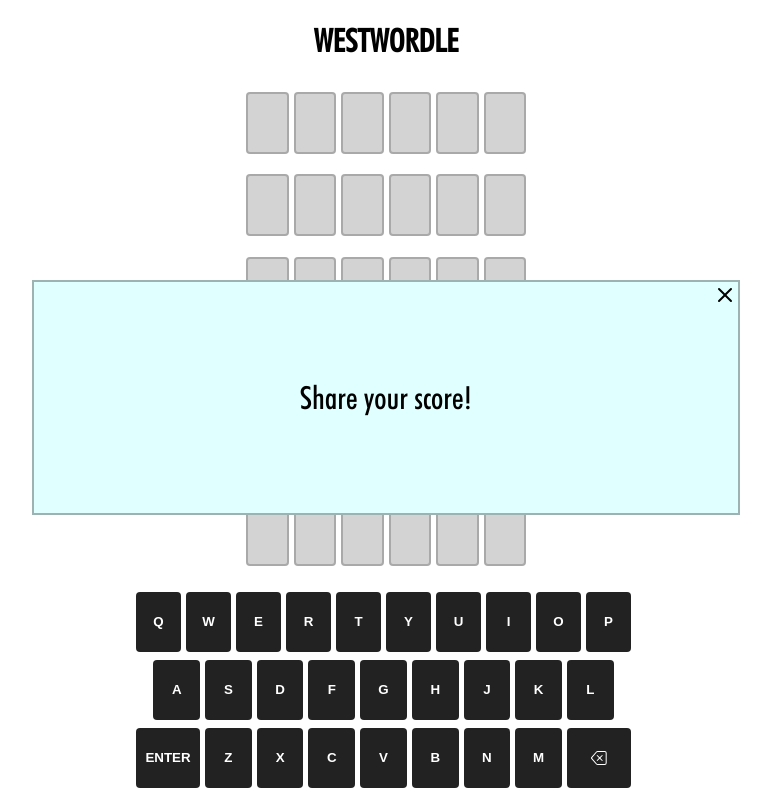
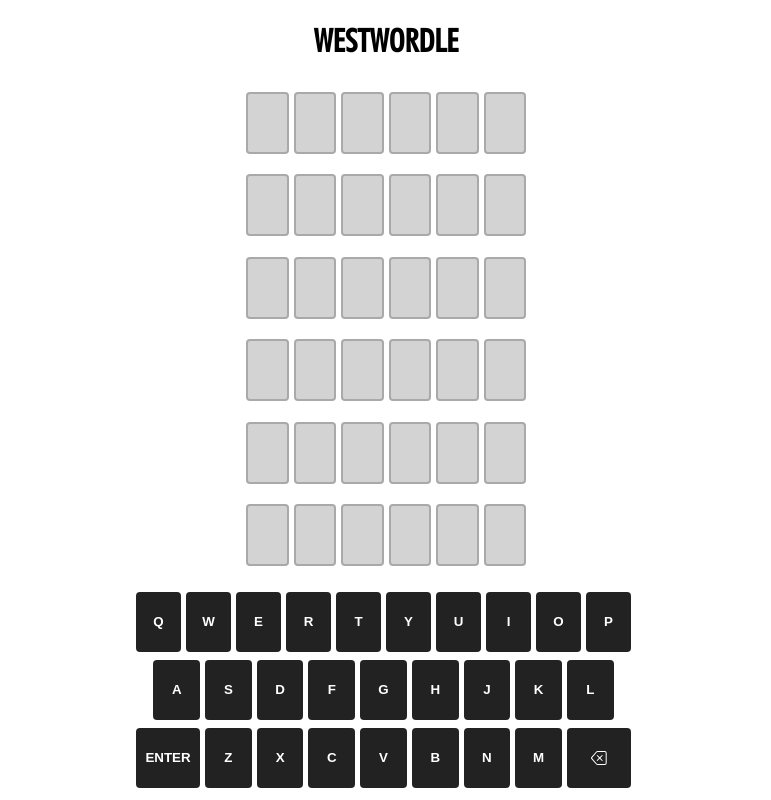
Before and after one commit to rileong/WordleClone, a React (Create React App) app: page / in a window 1280 px wide. Shown: the whole page, without its empty margins (254-1025 px from the left). Built offline with nearby package versions, Linux system fonts and the light colour scheme.

Commit message:
awesome popup

```diff
--- a/src/App.tsx
+++ b/src/App.tsx
@@ -38,15 +38,18 @@ function App(props: propInterface) {
     [],
     [],
   ])
+  const [popupShown, setPopupShown] = useState(false) // TODO: eventually use create context to share this between child component
+  const [gameDone, setGameDone] = useState(false)
 
   // const handleKeyDown = useCallback((char: string) => {
-  function handleKeyDown(char: string) { // PUT THESE FUNCTIONS IN USE EFFECT (?)
+  function handleKeyDown(char: string) { // TODO: PUT THESE FUNCTIONS IN USE EFFECT (?)
     if (char === "Enter") char = '↵'
     if (char === "Backspace") char = '←'
     const checker = new RegExp('^[a-zA-Z←↵]{1}$')
-    if (!checker.test(char) || guessCount === 6) { // not a valid key
+    if (!checker.test(char) || guessCount === 6) { // not a valid key or used up guesses
       return
     }
+    if (gameDone) return
     if (char === '↵') {
       if (charMatrix[guessCount].length !== props.letterCount) return
       let wordGuess:any = charMatrix[guessCount]
@@ -79,7 +82,7 @@ function App(props: propInterface) {
   const actuallyHandleKeyDown = useCallback((e: KeyboardEvent) => {
     e.preventDefault()
     handleKeyDown(e.key)
-  }, [guessCount])
+  }, [guessCount, gameDone])
 
   function guess(guess: string) { // PUT THESE FUNCTIONS IN USE EFFECT (?)
     guess = guess.toLowerCase()
@@ -138,6 +141,11 @@ function App(props: propInterface) {
           }
         }
       })
+      const correctGuess = guessrow.every(item => item === 3)
+      if (correctGuess) {
+        setPopupShown(true)
+        setGameDone(true)
+      }
     }, (props.letterCount * ANIM_DELAY + 0.2) * 1000)
     setColorMatrix(current => {
       current[guessCount] = guessrow
@@ -170,7 +178,7 @@ function App(props: propInterface) {
         el.replaceWith(el.cloneNode(true))
       })
     }
-  }, [guessCount])
+  }, [guessCount, gameDone])
 
   function renderItems(n: number) {
     let retval = []
@@ -184,7 +192,7 @@ function App(props: propInterface) {
   return (
     <div className="App">
       <h1>WESTWORDLE</h1>
-      <Popup visible={true}></Popup>
+      <Popup setPopupShown={setPopupShown} popupShown={popupShown} colorMatrix={colorMatrix}></Popup>
       <div id="outerguess">
       <div id="guesscont">
       <div className="lettersCont">
--- a/src/Components/Popup/Popup.tsx
+++ b/src/Components/Popup/Popup.tsx
@@ -2,24 +2,46 @@ import './popup.css'
 import { useState, useEffect } from 'react'
 
 interface visible {
-    visible: boolean
+    setPopupShown: (param: boolean) => void
+    popupShown: boolean
+    colorMatrix: number[][]
 }
+
+const EMOJI_CODES = [
+    '⬜',
+    '⬛',
+    '🟨',
+    '🟦'
+]
 
 export default function Popup(props: visible) {
 
-    const [visible, setVisible] = useState(props.visible)
+    function handlePopupClose() {
+        // setVisible(prev => !prev)
+        props.setPopupShown(false)
+    }
 
-    useEffect(() => {
-        setVisible(props.visible)
-    }, [props.visible])
+    function renderText() {
+        const d = new Date()
+        let retString = `${d.getMonth() + 1}/${d.getDate()}/${d.getFullYear().toString().substring(2)}\n`
+        props.colorMatrix.forEach((row) => {
+            row.forEach((color) => {
+                retString = retString.concat(EMOJI_CODES[color])
+            })
+            retString = retString.concat('\n')
+        })
+        return retString
+    }
 
-    function handlePopupClose() {
-        setVisible(prev => !prev)
+    function copyScore() {
+
     }
 
     return (
-        <div className={`popup ${visible ? '' : 'notvisible'}`}>
-            <p>Share your score!</p>
+        <div className={`popup ${props.popupShown ? '' : 'notvisible'}`}>
+            <p className='header'>Share your score!</p>
+            <button onClick={copyScore}>Copy</button>
+            <p>{renderText()}</p>
             <svg onClick={handlePopupClose} xmlns="http://www.w3.org/2000/svg" width="16" height="16" fill="currentColor" className="bi bi-x" viewBox="0 0 16 16">
             <path d="M4.646 4.646a.5.5 0 0 1 .708 0L8 7.293l2.646-2.647a.5.5 0 0 1 .708.708L8.707 8l2.647 2.646a.5.5 0 0 1-.708.708L8 8.707l-2.646 2.647a.5.5 0 0 1-.708-.708L7.293 8 4.646 5.354a.5.5 0 0 1 0-.708z"/>
             </svg>
--- a/src/Components/Popup/popup.css
+++ b/src/Components/Popup/popup.css
@@ -6,19 +6,66 @@
     border-color: rgba(0, 0, 0, 0.3);
     /* padding: 15%; */
     width: 55%;
-    font-size: 2em;
+    /* font-size: 2em; */
     padding-top: 5%;
     padding-bottom: 5%;
+    border-radius: 15px;
+    white-space: pre-line;
+    transition: 0.5s;
+}
+
+.popup button {
+    /* color: green; */
+    background-color: green;
+    margin: 0 auto;
+    margin-bottom: 5%;
+    padding: 0 5%;
+    cursor: pointer;
+    /* background-image: linear-gradient(to top, red, blue); */
+    /* background-repeat: no-repeat; */
+    background-position: 0 0px;
+    width: 100px;
+}
+/* button width hardcoded for now to work with animation, try to find a fix for this TODO */
+@keyframes buttonAnim {
+    from {
+        background-image: linear-gradient(to right, green, lime);
+        background-position: -100px 0;
+    }
+    to {
+        background-image: linear-gradient(to right, green, lime);
+        background-position: 0;
+    }
+    /* to {
+        background-image: linear-gradient(to right, green, lime);
+        background-position: 0;
+    } */
+}
+
+.popup button:focus {
+    /* background-color: black; */
+    animation: buttonAnim 1s;
+    animation-fill-mode: forwards;
+}
+
+.popup p {
+    /* font-size: 1em; */
+    font-size: 2vmax;
+}
+
+.popup .header {
+    font-size: 2.5em;
 }
 
 .notvisible {
     visibility: hidden;
+    opacity: 0;
 }
 
 .bi-x {
     cursor: pointer;
     position: absolute;
-    top: 5px;
-    right: 5px;
+    top: 8px;
+    right: 8px;
     transform: scale(2.0, 2.0);
 }
```
Lines whose indentation alone changed are shown as unchanged.
